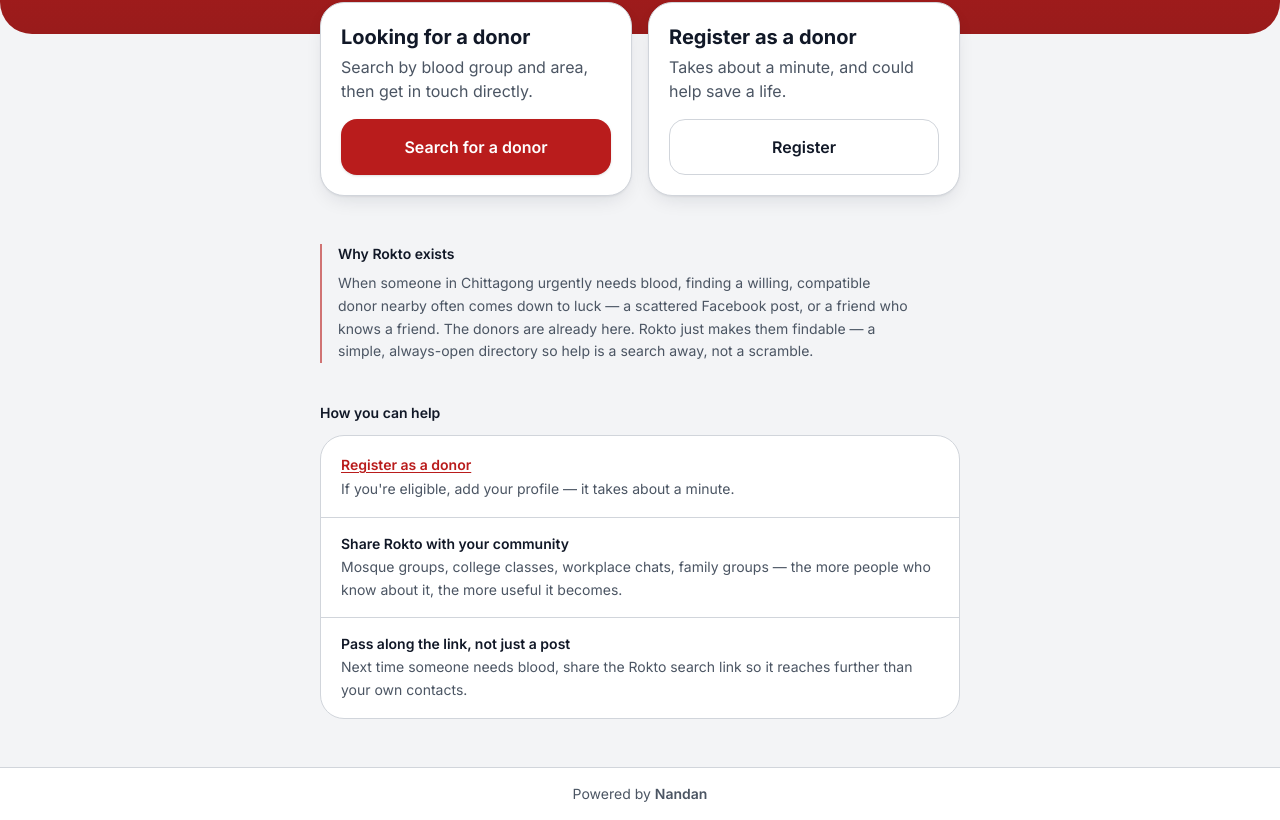
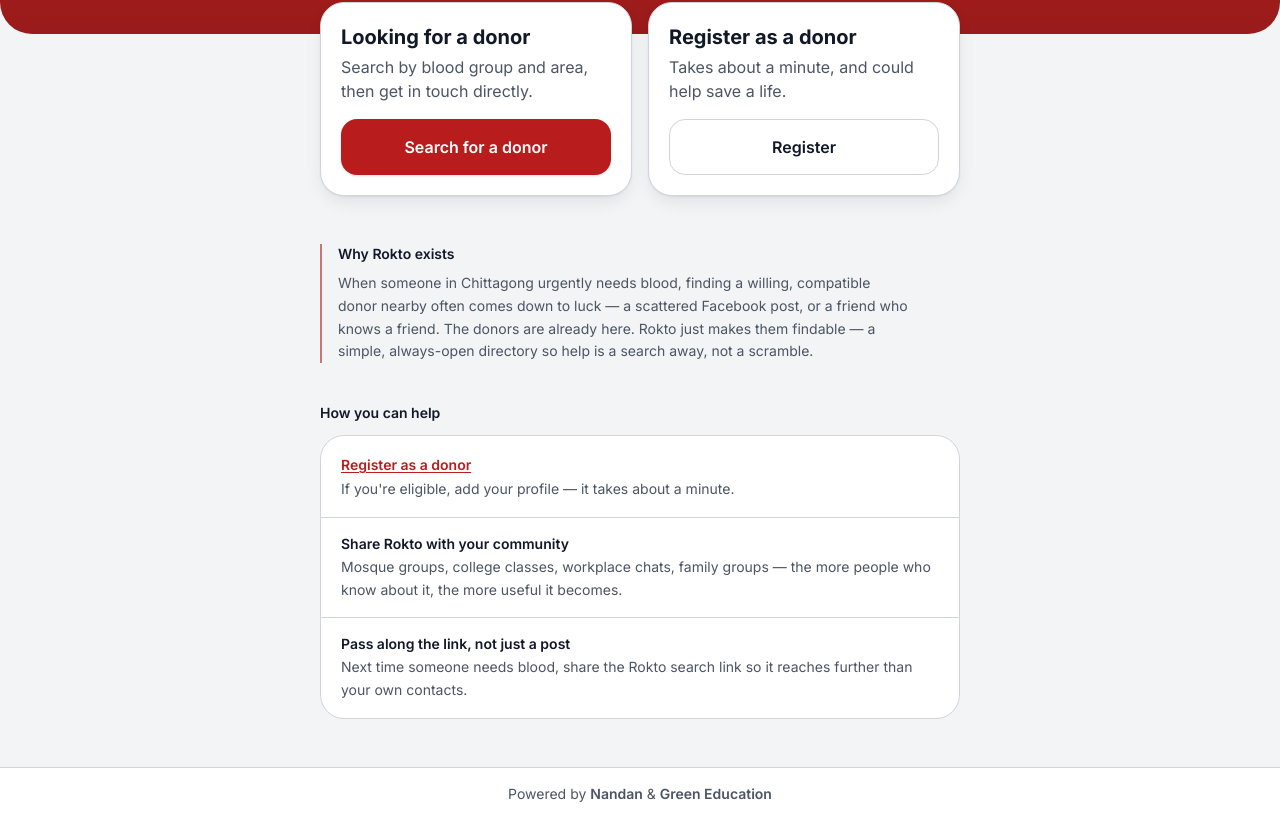
Before and after one commit to Khokon0123/Rokto, a Next.js app: page / in a window 1280 px wide. Shown: the part 193-1013 px from the top of the page. Built offline with nearby package versions, Linux system fonts and the light colour scheme.

Commit message:
Credit Green Education alongside Nandan in the footer
Powered-by now supports crediting multiple orgs (joined with "&"),
each optionally linked, instead of just one.

```diff
--- a/src/components/SiteFooter.tsx
+++ b/src/components/SiteFooter.tsx
@@ -1,21 +1,34 @@
-import { ORG_NAME, ORG_URL } from "@/config/app";
+import { ORGS } from "@/config/app";
 import { fmt, t } from "@/i18n";
+
+/** "Nandan & Green Education" - each name links out if it has a url, joined with "&". */
+function OrgCredit() {
+  return (
+    <>
+      {ORGS.map((org, i) => (
+        <span key={org.name}>
+          {i > 0 && " & "}
+          {org.url ? (
+            <a href={org.url} target="_blank" rel="noopener noreferrer" className="font-semibold underline">
+              {org.name}
+            </a>
+          ) : (
+            <span className="font-semibold">{org.name}</span>
+          )}
+        </span>
+      ))}
+    </>
+  );
+}
 
 export default function SiteFooter() {
   const [before, after] = fmt(t.footer.poweredBy, { org: "\u0000" }).split("\u0000");
-  const org = ORG_URL ? (
-    <a href={ORG_URL} target="_blank" rel="noopener noreferrer" className="font-semibold underline">
-      {ORG_NAME}
-    </a>
-  ) : (
-    <span className="font-semibold">{ORG_NAME}</span>
-  );
 
   return (
     <footer className="border-t border-line bg-surface">
       <p className="mx-auto w-full max-w-2xl px-4 py-4 text-center text-sm text-muted">
         {before}
-        {org}
+        <OrgCredit />
         {after}
       </p>
     </footer>
--- a/src/config/app.ts
+++ b/src/config/app.ts
@@ -2,9 +2,16 @@
 export const APP_NAME = "Rokto";
 export const APP_NAME_BN = "রক্ত";
 
-/** The organization behind the site. Set ORG_URL to link the footer credit (null = plain text). */
-export const ORG_NAME = "Nandan";
-export const ORG_URL: string | null = null;
+/** The people/orgs behind the site, credited in the footer as "Powered by A & B ...".
+ *  Give a url to link that name; leave it null for plain text. */
+export interface OrgCredit {
+  name: string;
+  url: string | null;
+}
+export const ORGS: OrgCredit[] = [
+  { name: "Nandan", url: null },
+  { name: "Green Education", url: null },
+];
 
 /** Donors who gave blood within this many days are listed below ready donors. */
 export const DONATION_COOLDOWN_DAYS = 90;
```
